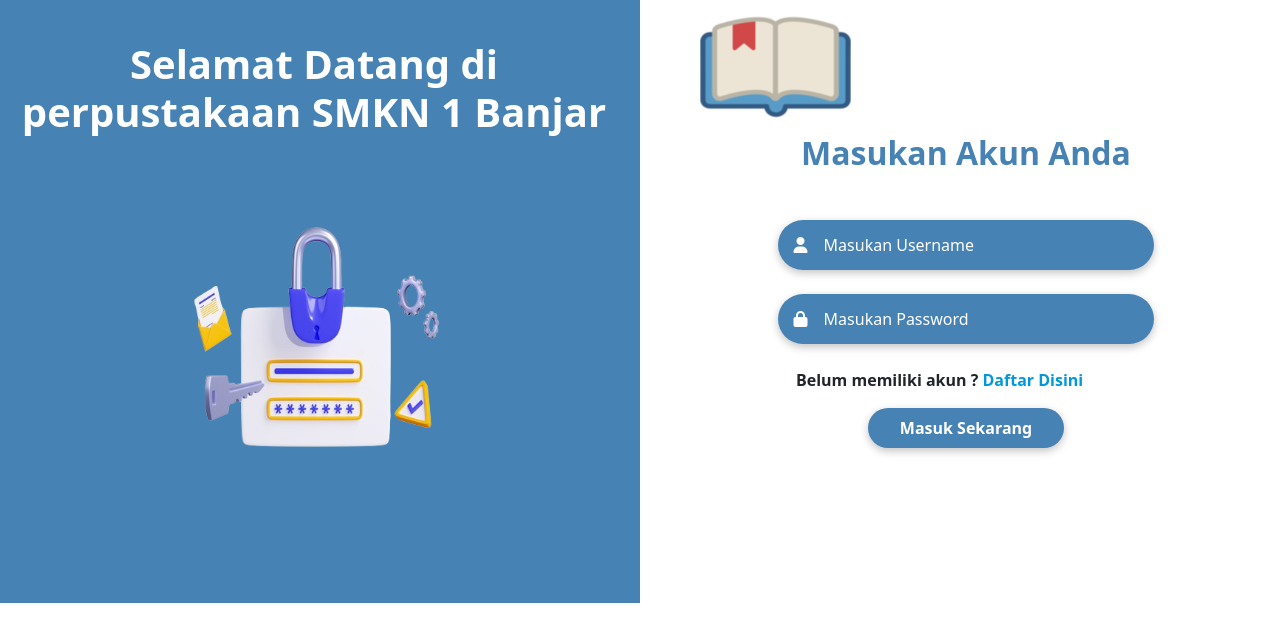
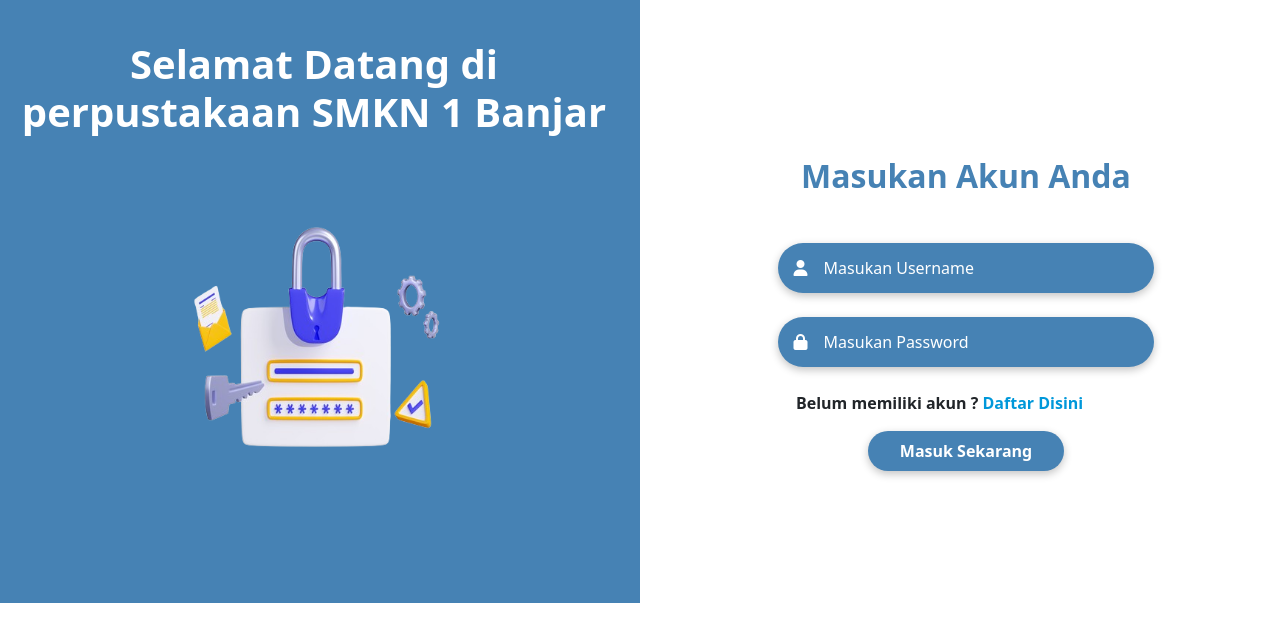
Before and after one commit to Adrian0508/ujikom_perpus, a PHP site: page /login.php in a window 1280 px wide. Shown: the top 642 px of the page. Run offline with PHP 8.4, Linux system fonts and the light colour scheme.

Commit message:
add existing file

```diff
--- a/view/login.php
+++ b/view/login.php
@@ -77,9 +77,8 @@
             <img class="gambar-kiri" src="../assets/gambar-kiri.png" alt="" />
           </div>
         </div>
-        <div class="col-lg-6">
-          <form action="" method="post">
-            <img src="../assets/logo-2.png" class="ms-5" alt="" />
+        <div class="col-lg-6 ">
+          <form action="" method="post" style="margin-top: 25%;">
             <h2 class="text-center" style="color: #4682B4; font-weight: 700">
               Masukan Akun Anda
             </h2>
```
